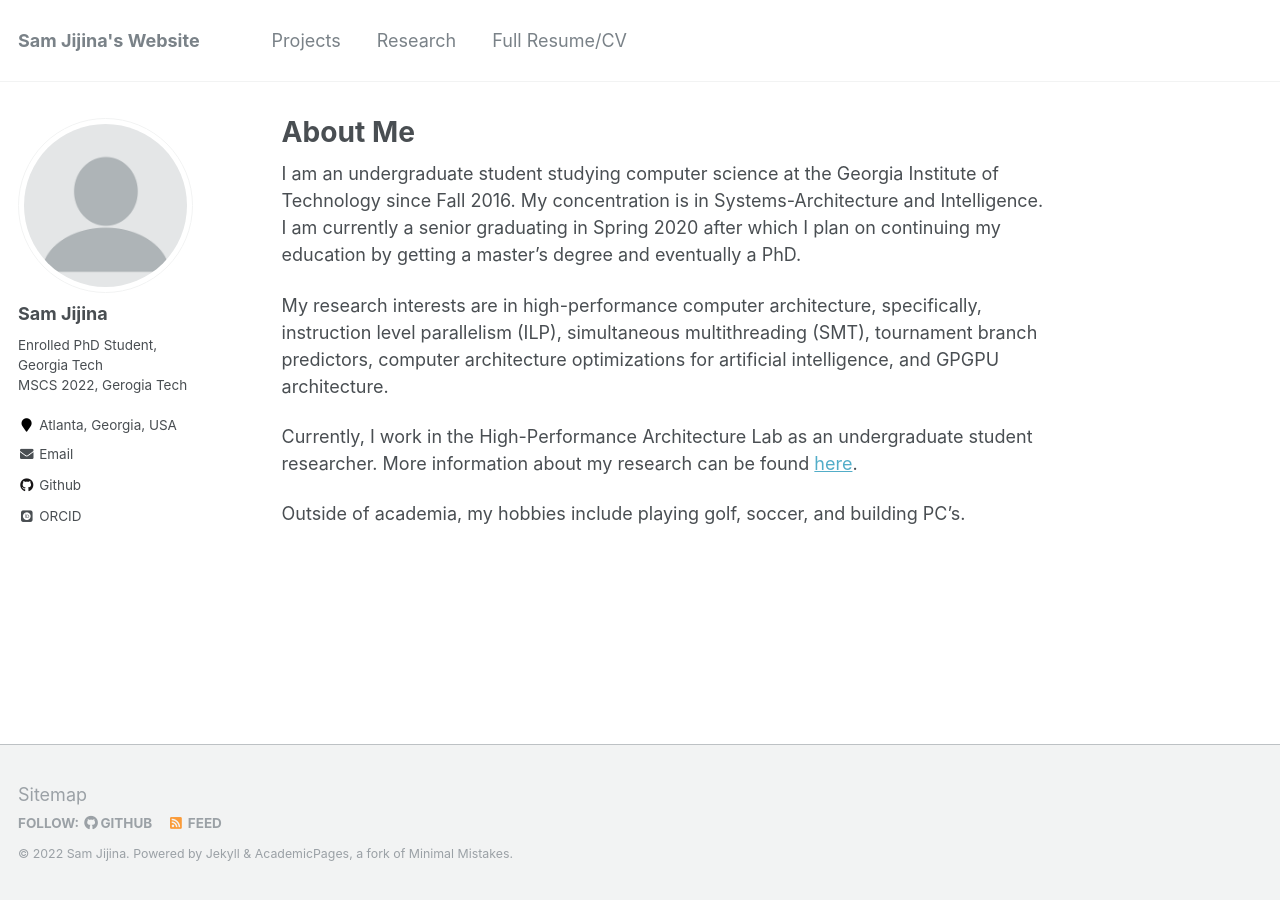
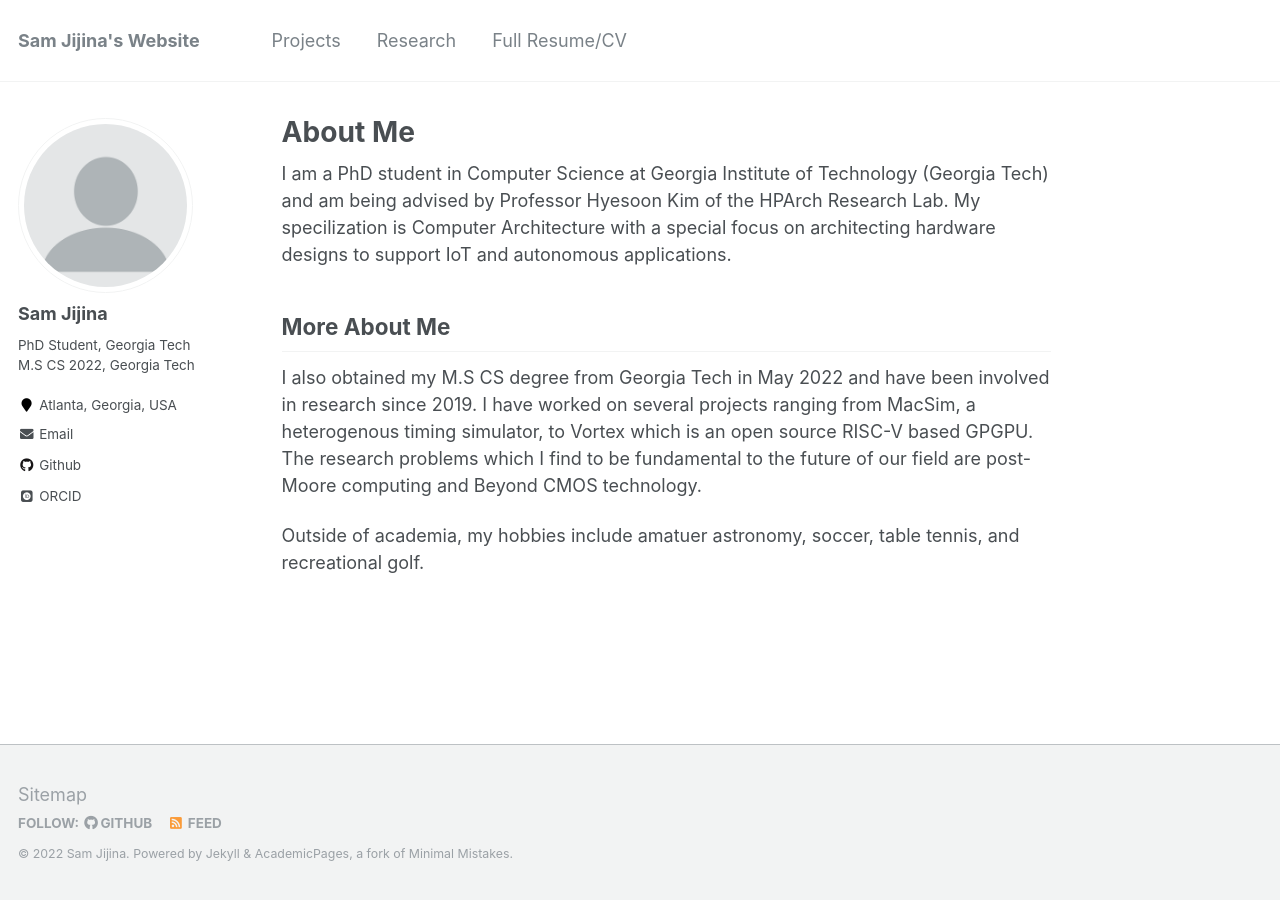
Before and after one commit to samjijina/samjijina.github.io, a Jekyll site: the page built from _pages/about.md, in a window 1280 px wide. Built offline with Jekyll 4.4.1, drawn with Linux system fonts in a browser that asks for light colours; some web fonts are replaced.

Commit message:
more info added

```diff
--- a/_config.yml
+++ b/_config.yml
@@ -82,7 +82,7 @@ analytics:
 author:
   name             : "Sam Jijina"
   avatar           : "profile.png"
-  bio              : "Enrolled PhD Student, Georgia Tech <br> MSCS 2022, Gerogia Tech"
+  bio              : "PhD Student, Georgia Tech <br> M.S CS 2022, Georgia Tech"
   location         : "Atlanta, Georgia, USA"
   employer         :
   pubmed           :
--- a/_pages/about.md
+++ b/_pages/about.md
@@ -8,13 +8,13 @@ redirect_from:
   - /about.html
 ---
 
-I am an undergraduate student studying computer science at the Georgia Institute of Technology since Fall 2016. My concentration is in Systems-Architecture and Intelligence. I am currently a senior graduating in Spring 2020 after which I plan on continuing my education by getting a master’s degree and eventually a PhD.
+
+I am a PhD student in Computer Science at Georgia Institute of Technology (Georgia Tech) and am being advised by Professor Hyesoon Kim of the HPArch Research Lab. My specilization is Computer Architecture with a special focus on architecting hardware designs to support IoT and autonomous applications.
 
 
-My research interests are in high-performance computer architecture, specifically, instruction level parallelism (ILP), simultaneous multithreading (SMT), tournament branch predictors, computer architecture optimizations for artificial intelligence, and GPGPU architecture.
+## More About Me
+
+I also obtained my M.S CS degree from Georgia Tech in May 2022 and have been involved in research since 2019. I have worked on several projects ranging from MacSim, a heterogenous timing simulator, to Vortex which is an open source RISC-V based GPGPU. The research problems which I find to be fundamental to the future of our field are post-Moore computing and Beyond CMOS technology.
 
 
-Currently, I work in the High-Performance Architecture Lab as an undergraduate student researcher. More information about my research can be found [here](https://samjijina.github.io/research).
-
-
-Outside of academia, my hobbies include playing golf, soccer, and building PC’s.
+Outside of academia, my hobbies include amatuer astronomy, soccer, table tennis, and recreational golf.
```
